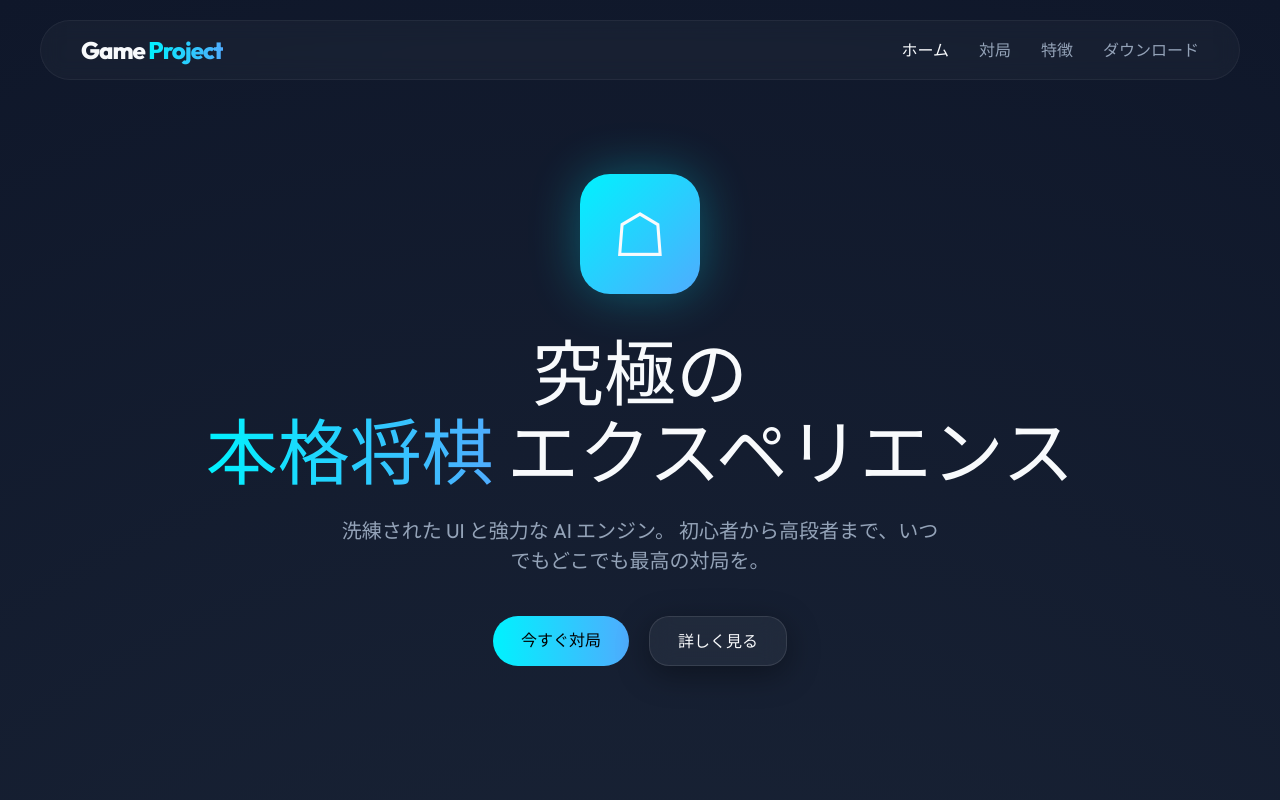
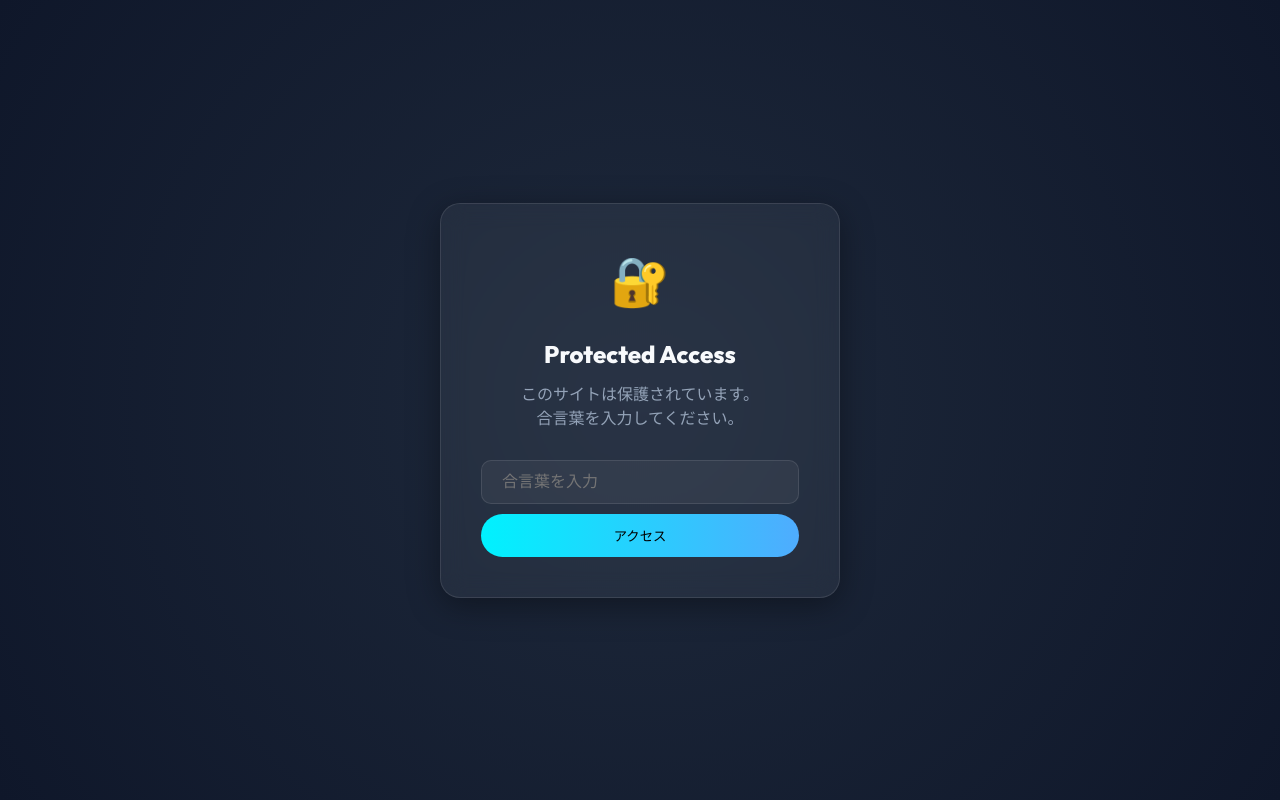
Before and after one commit to mikemike777-hub/game-project-web, a React (Vite) app: page / in a window 1280 px wide. Shown: the top 800 px of the page. Built offline with nearby package versions, Linux system fonts and the light colour scheme.

Commit message:
Add password protection

```diff
--- a/src/App.jsx
+++ b/src/App.jsx
@@ -5,9 +5,11 @@ import Features from './components/Features'
 import CTA from './components/CTA'
 import Footer from './components/Footer'
 import ShogiGame from './components/ShogiGame'
+import PasswordGate from './components/PasswordGate'
 
 function App() {
   return (
+    <PasswordGate>
       <div style={{ position: 'relative' }}>
         {/* Background Orbs for extra "style" */}
         <div style={{
@@ -40,6 +42,7 @@ function App() {
         </main>
         <Footer />
       </div>
+    </PasswordGate>
   )
 }
 
--- /dev/null
+++ b/src/components/PasswordGate.jsx
@@ -0,0 +1,86 @@
+import React, { useState, useEffect } from 'react';
+
+const PasswordGate = ({ children }) => {
+    const [password, setPassword] = useState('');
+    const [isAuthorized, setIsAuthorized] = useState(false);
+    const [error, setError] = useState('');
+
+    const CORRECT_PASSWORD = 'mikemike123'; // 合言葉を変更
+
+    useEffect(() => {
+        const authStatus = localStorage.getItem('isAuthorized');
+        if (authStatus === 'true') {
+            setIsAuthorized(true);
+        }
+    }, []);
+
+    const handleSubmit = (e) => {
+        e.preventDefault();
+        if (password === CORRECT_PASSWORD) {
+            setIsAuthorized(true);
+            localStorage.setItem('isAuthorized', 'true');
+            setError('');
+        } else {
+            setError('合言葉が違います。');
+            setPassword('');
+        }
+    };
+
+    if (isAuthorized) {
+        return children;
+    }
+
+    return (
+        <div style={{
+            position: 'fixed',
+            top: 0,
+            left: 0,
+            width: '100%',
+            height: '100vh',
+            background: 'radial-gradient(circle at 50% 50%, #1e293b 0%, #0f172a 100%)',
+            display: 'flex',
+            justifyContent: 'center',
+            alignItems: 'center',
+            zIndex: 9999,
+            fontFamily: "'Outfit', sans-serif"
+        }}>
+            <div className="glass-card" style={{
+                padding: '40px',
+                maxWidth: '400px',
+                width: '90%',
+                textAlign: 'center'
+            }}>
+                <div style={{ fontSize: '48px', marginBottom: '20px' }}>🔐</div>
+                <h2 style={{ fontSize: '24px', marginBottom: '10px' }}>Protected Access</h2>
+                <p style={{ color: 'var(--text-muted)', marginBottom: '30px' }}>
+                    このサイトは保護されています。<br />合言葉を入力してください。
+                </p>
+                <form onSubmit={handleSubmit}>
+                    <input
+                        type="password"
+                        value={password}
+                        onChange={(e) => setPassword(e.target.value)}
+                        placeholder="合言葉を入力"
+                        style={{
+                            width: '100%',
+                            padding: '12px 20px',
+                            borderRadius: '10px',
+                            border: '1px solid var(--glass-border)',
+                            background: 'rgba(255, 255, 255, 0.05)',
+                            color: '#white',
+                            fontSize: '16px',
+                            marginBottom: '10px',
+                            outline: 'none'
+                        }}
+                    />
+                    {error && <p style={{ color: '#ff4b2b', fontSize: '14px', marginBottom: '10px' }}>{error}</p>}
+                    <button type="submit" className="btn-primary" style={{ width: '100%' }}>
+                        アクセス
+                    </button>
+                </form>
+            </div>
+        </div>
+    );
+};
+
+export default PasswordGate;
```
Lines whose indentation alone changed are shown as unchanged.
